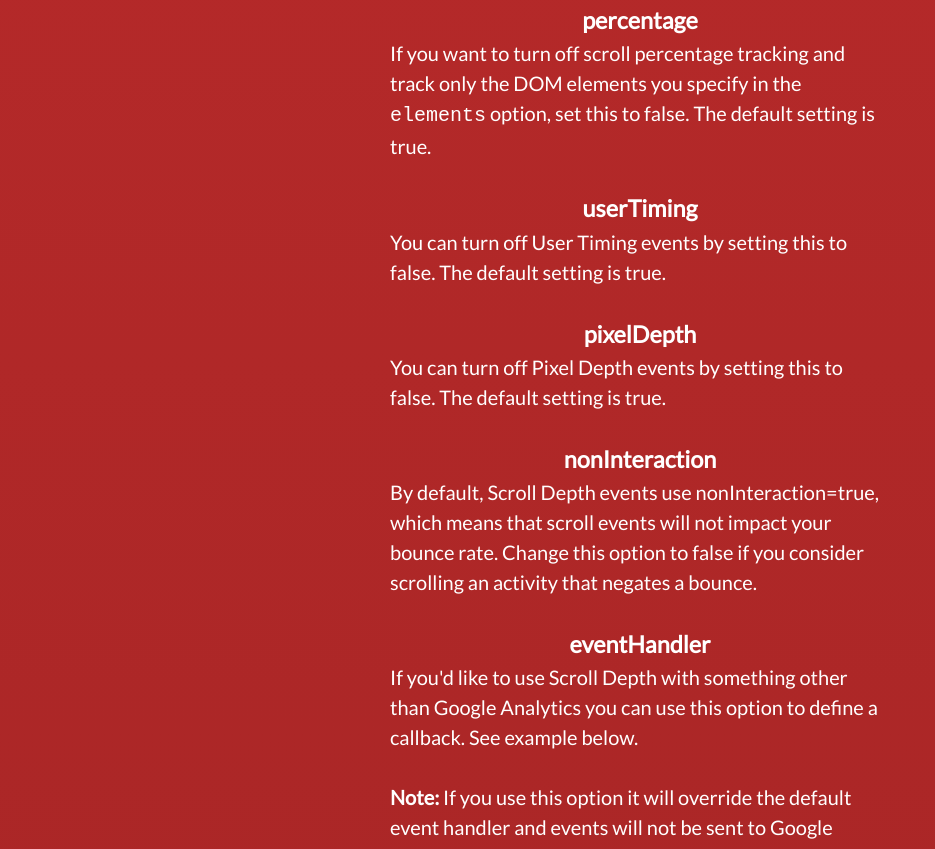
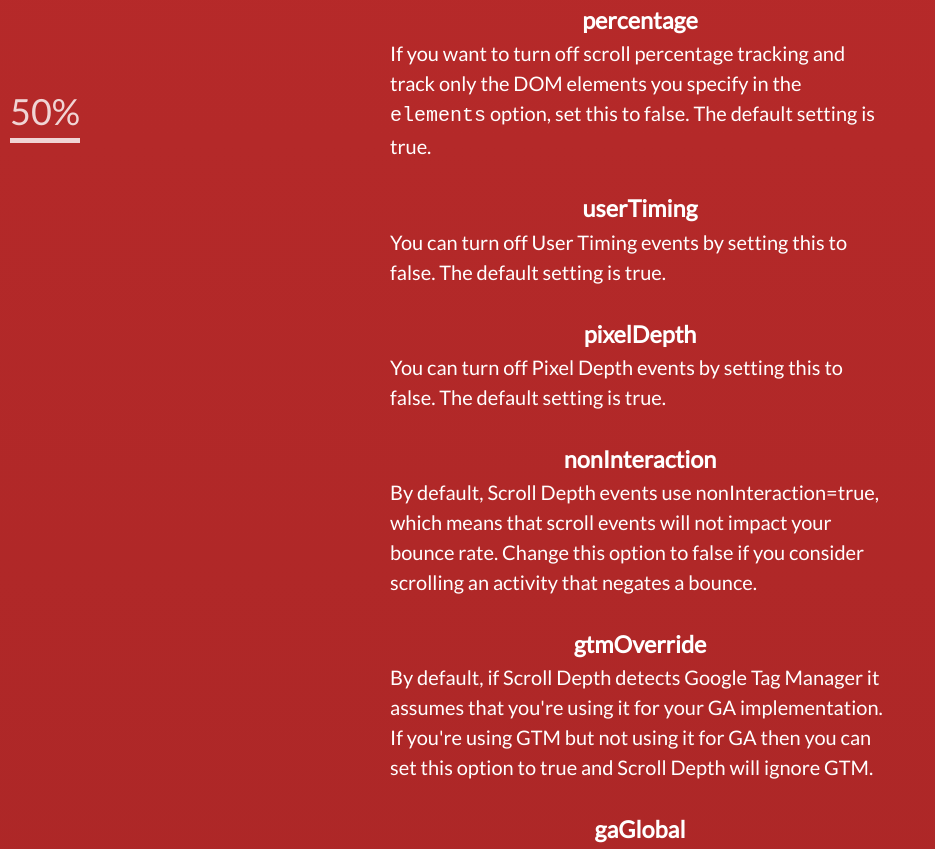
Before and after one commit to robflaherty/scroll-depth, a plain HTML site: page index.html in a window 1280 px wide. Shown: the part 3132-3981 px from the top of the page, without its empty margins (0-935 px from the left). Drawn offline with Linux system fonts and the light colour scheme.

Commit message:
Adding docs for new gtmOverride and gaGlobal options

```diff
--- a/index.html
+++ b/index.html
@@ -103,6 +103,12 @@
 <h3>nonInteraction</h3>
 <p>By default, Scroll Depth events use nonInteraction=true, which means that scroll events will not impact your bounce rate. Change this option to false if you consider scrolling an activity that negates a bounce.</p>
 
+<h3>gtmOverride</h3>
+<p>By default, if Scroll Depth detects Google Tag Manager it assumes that you're using it for your GA implementation. If you're using GTM but not using it for GA then you can set this option to true and Scroll Depth will ignore GTM.</p>
+
+<h3>gaGlobal</h3>
+<p>Use this option if you're using Universal Analytics and have changed the global object name from the default "ga". Note: Scroll Depth automatically supports the common custom object name, "__gaTracker".</p>
+
 <h3>eventHandler</h3>
 <p>If you'd like to use Scroll Depth with something other than Google Analytics you can use this option to define a callback. See example below.</p>
 
```
